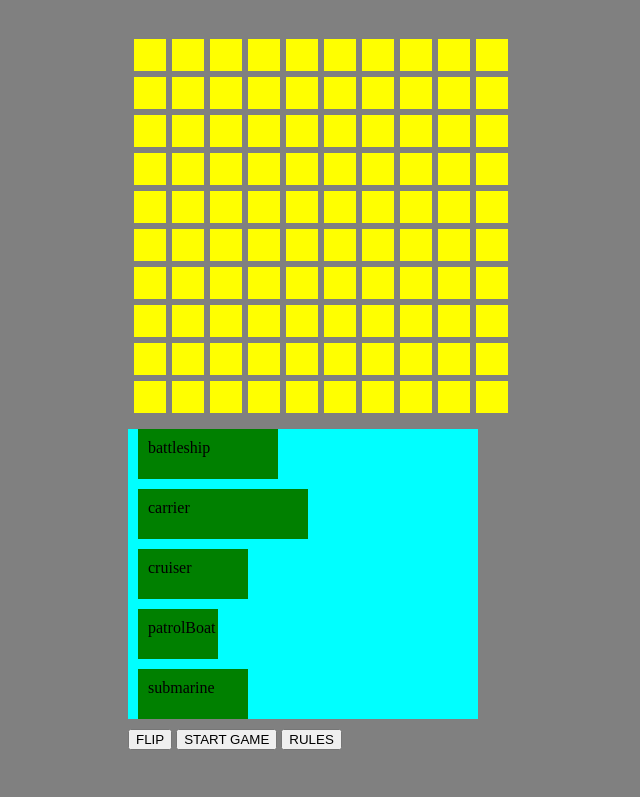
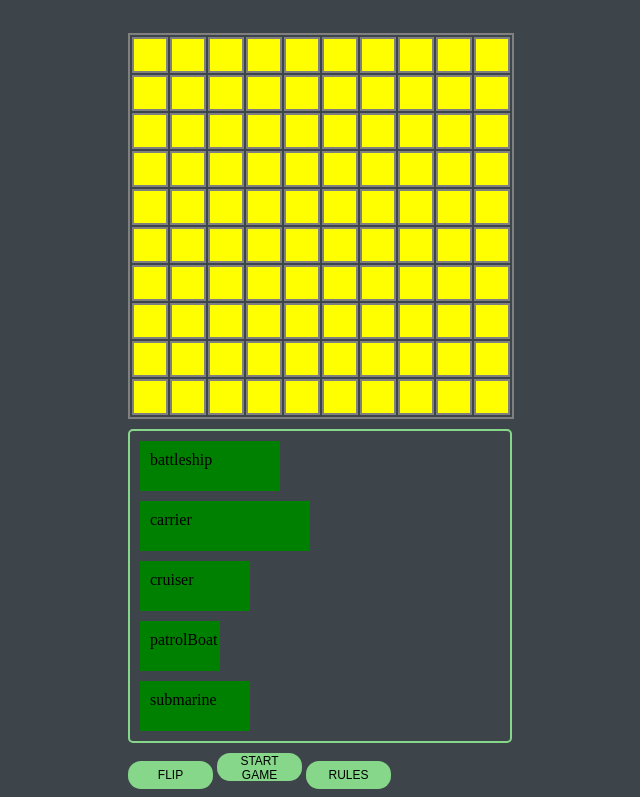
Before and after one commit to luke-jng/battleship_game, a website built with webpack: page docs/index.html in a window 1280 px wide. Shown: the part 465-1262 px from the top of the page, without its empty margins (319-959 px from the left). Before the commit the page ends 1223 px from the top, so only its background shows below. Built offline with nearby package versions, Linux system fonts and the light colour scheme.

Commit message:
stylized buttons

```diff
--- a/docs/style.css
+++ b/docs/style.css
@@ -1,5 +1,5 @@
 body {
-    background-color: gray;
+    background-color: #3D454B;
 }
 
 #game_container {
@@ -23,8 +23,14 @@ td:hover {
 
 
 #ships {
-    background-color: aqua;
-    width: 350px;
+    /* background-color: aqua; */
+    border: 2px solid;
+    border-color: #86D789;
+    width: 380px;
+
+    border-radius: 5px;
+    margin-top: 10px;
+    margin-bottom: 10px;
 }
 
 .ship_piece {
@@ -90,3 +96,18 @@ td:hover {
 .draggable.dragging {
     opacity: 0.3;
 }
+
+button {
+    background-color: #86D789;
+    border-radius: 13px;
+    border: none;
+    width: 85px;
+    height: 28px;
+    font-size: 12px;
+}
+
+button:hover {
+    color: white;
+    width: 95px;
+    height: 32px;;
+}
```
